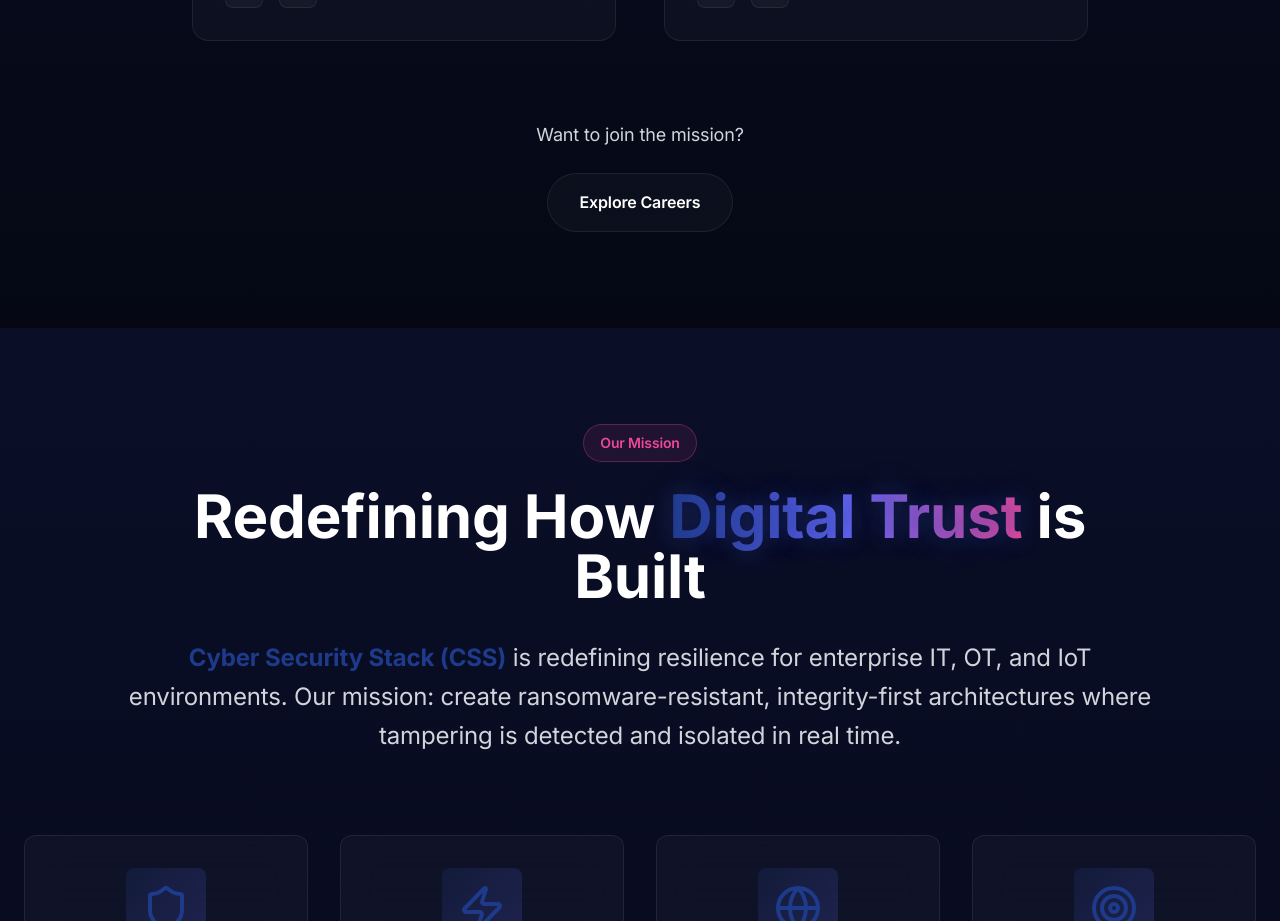
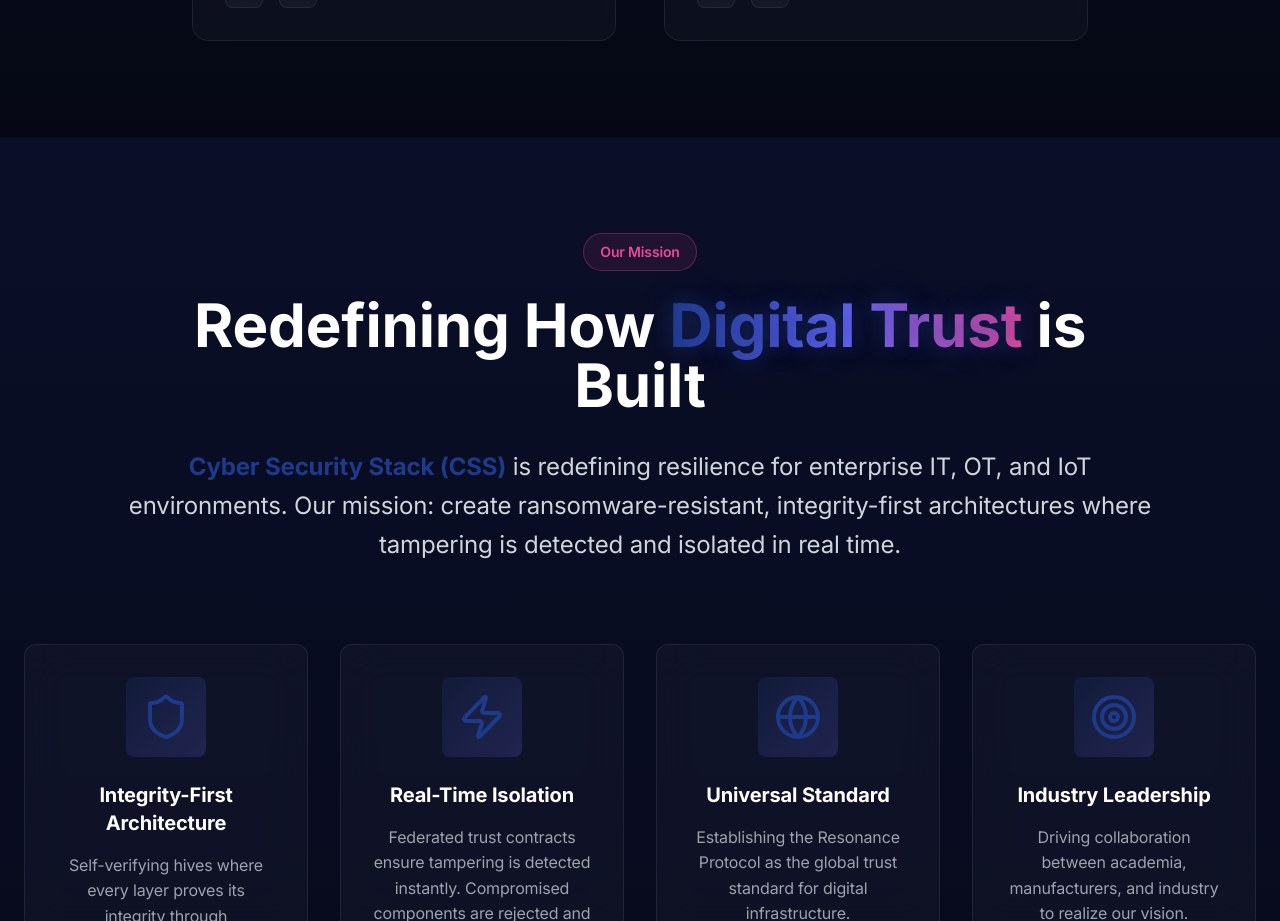
Before and after one commit to DevanshM1211/Cybersecurity-Stack-Website, a Next.js app: page / in a window 1280 px wide. Shown: the part 11040-11961 px from the top of the page. Built offline with nearby package versions, Linux system fonts and the light colour scheme.

Commit message:
Remove 'Explore Careers' CTA from Team section

```diff
--- a/components/Team.tsx
+++ b/components/Team.tsx
@@ -140,24 +140,7 @@ const Team = () => {
           ))}
         </motion.div>
 
-        {/* Optional CTA */}
-        <motion.div
-          initial={{ opacity: 0, y: 50 }}
-          animate={isInView ? { opacity: 1, y: 0 } : {}}
-          transition={{ delay: 1.2 }}
-          className="mt-20 text-center"
-        >
-          <p className="text-lg text-gray-300 mb-6">
-            Want to join the mission?
-          </p>
-          <motion.button
-            whileHover={{ scale: 1.05 }}
-            whileTap={{ scale: 0.95 }}
-            className="px-8 py-4 glass-effect rounded-full text-white font-semibold hover:glow-effect transition-all"
-          >
-            Explore Careers
-          </motion.button>
-        </motion.div>
+        {/* CTA removed per request */}
       </div>
     </section>
   );
```
